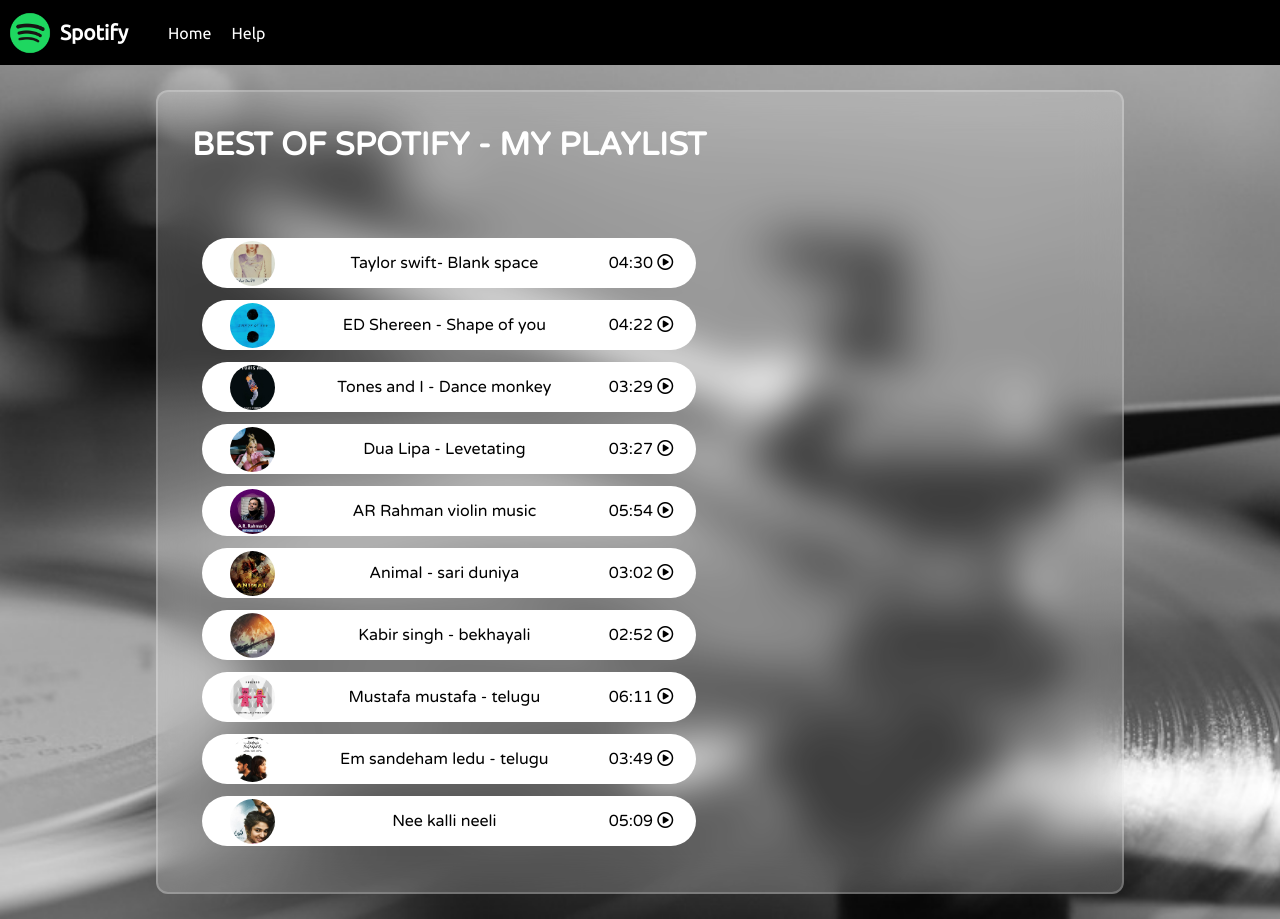
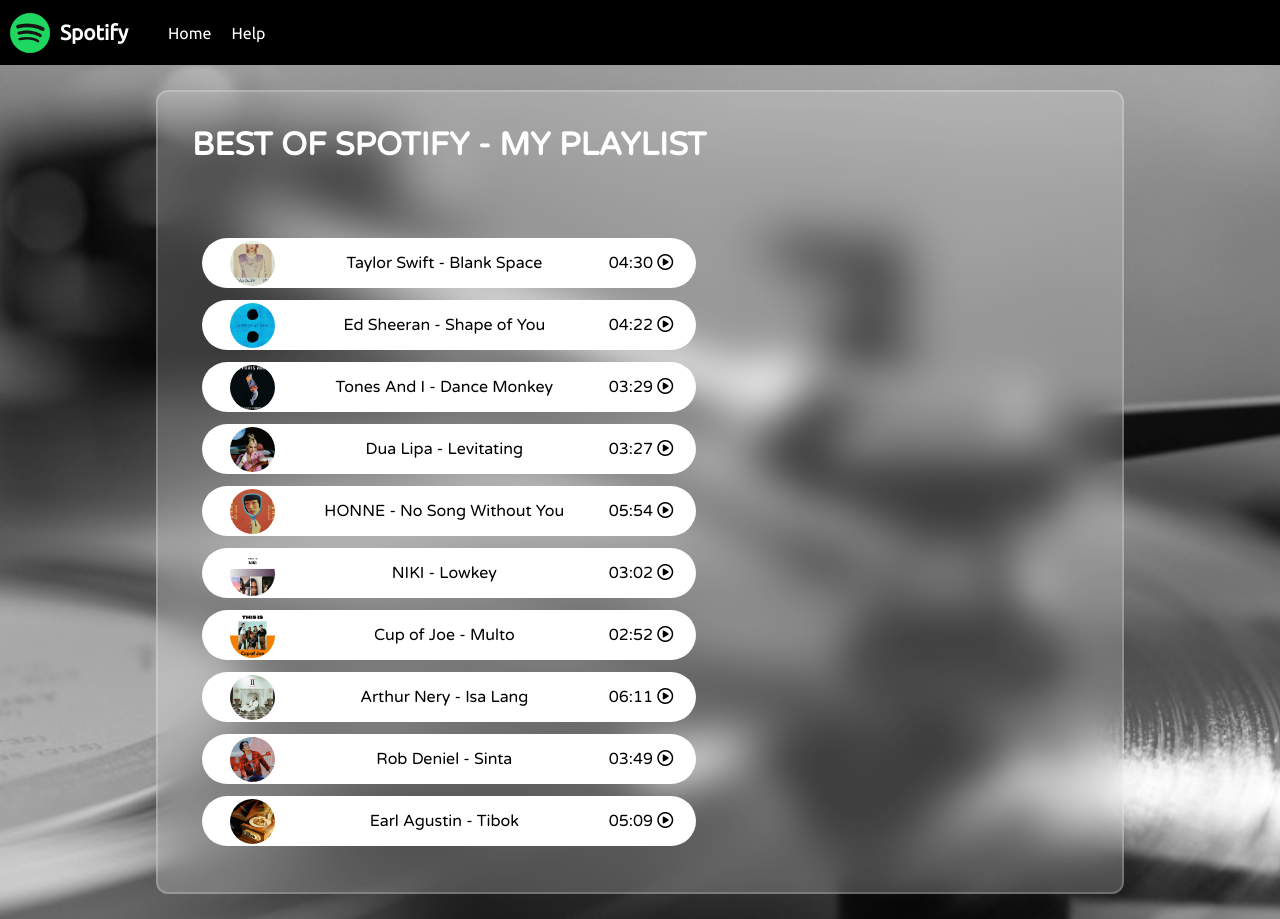
Before and after one commit to 13ntlent-afk/Mysp0tify, a plain HTML site: page Spotify-songs/songs.html in a window 1280 px wide. Drawn offline with Linux system fonts and the light colour scheme.

Commit message:
Change song covert img

```diff
--- a/Spotify-songs/script.js
+++ b/Spotify-songs/script.js
@@ -2,22 +2,21 @@
 let songIndex = 0;
 let audioElement = new Audio('songs/1.mp3');
 let masterPlay = document.getElementById('masterPlay');
-let myProgressBar = document.getElementById('myProgressBar');
 let gif = document.getElementById('gif');
 let masterSongName = document.getElementById('masterSongName');
 let songItems = Array.from(document.getElementsByClassName('songItem'));
 
 let songs = [
-    {songName: "Taylor swift- Blank space", filePath: "songs/1.mp3", coverPath: "covers/1.jpg"},
-    {songName: "ED Shereen - Shape of you", filePath: "songs/2.mp3", coverPath: "covers/2.jpg"},
-    {songName: "Tones and I - Dance monkey", filePath: "songs/3.mp3", coverPath: "covers/3.jpg"},
-    {songName: "Dua Lipa - Levetating", filePath: "songs/4.mp3", coverPath: "covers/4.jpg"},
-    {songName: "AR Rahman violin music", filePath: "songs/5.mp3", coverPath: "covers/5.jpg"},
-    {songName: "Animal - sari duniya ", filePath: "songs/6.mp3", coverPath: "covers/6.jpg"},
-    {songName: "Kabir singh - bekhayali", filePath: "songs/7.mp3", coverPath: "covers/7.jpg"},
-    {songName: "Mustafa mustafa - telugu", filePath: "songs/8.mp3", coverPath: "covers/8.jpg"},
-    {songName: "Em sandeham ledu - telugu", filePath: "songs/9.mp3", coverPath: "covers/9.jpg"},
-    {songName: "Nee kalli neeli", filePath: "songs/10.mp3", coverPath: "covers/10.jpg"},
+    {songName: "Taylor Swift - Blank Space", filePath: "songs/1.mp3", coverPath: "covers/1.jpg"},
+    {songName: "Ed Sheeran - Shape of You", filePath: "songs/2.mp3", coverPath: "covers/2.jpg"},
+    {songName: "Tones And I - Dance Monkey", filePath: "songs/3.mp3", coverPath: "covers/3.jpg"},
+    {songName: "Dua Lipa - Levitating", filePath: "songs/4.mp3", coverPath: "covers/4.jpg"},
+    {songName: "HONNE - No Song Without You", filePath: "songs/5.mp3", coverPath: "covers/honne.jpg"},
+    {songName: "NIKI - Lowkey", filePath: "songs/6.mp3", coverPath: "covers/niki.jpg"},
+    {songName: "Cup of Joe - Multo", filePath: "songs/7.mp3", coverPath: "covers/coj.jpg"},
+    {songName: "Arthur Nery - Isa Lang", filePath: "songs/8.mp3", coverPath: "covers/ar2r.jpg"},
+    {songName: "Rob Deniel - Sinta", filePath: "songs/9.mp3", coverPath: "covers/rob.jpg"},
+    {songName: "Earl Agustin - Tibok", filePath: "songs/10.mp3", coverPath: "covers/earl.jpg"},
 ]
 
 songItems.forEach((element, i)=>{
@@ -42,16 +41,6 @@ masterPlay.addEventListener('click', ()=>{
     }
 })
 // Listen to Events
-audioElement.addEventListener('timeupdate', ()=>{
-    // Update Seekbar
-    progress = parseInt((audioElement.currentTime/audioElement.duration)* 100);
-    myProgressBar.value = progress;
-})
-
-myProgressBar.addEventListener('change', ()=>{
-    audioElement.currentTime = myProgressBar.value * audioElement.duration/100;
-})
-
 const makeAllPlays = ()=>{
     Array.from(document.getElementsByClassName('songItemPlay')).forEach((element)=>{
         element.classList.remove('fa-pause-circle');
--- a/Spotify-songs/style.css
+++ b/Spotify-songs/style.css
@@ -86,11 +86,6 @@ body{
     cursor: pointer;
 }
 
-#myProgressBar{
-    width: 80vw;
-    cursor: pointer;
-}
-
 .songItemContainer{
     margin-top: 74px;
 }
```
Also changed, not shown: Spotify-songs/covers/5.jpg (deleted), Spotify-songs/covers/ar2r.jpg (added), Spotify-songs/covers/coj.jpg (added), Spotify-songs/covers/earl.jpg (added), Spotify-songs/covers/honne.jpg (added), Spotify-songs/covers/niki.jpg (added), Spotify-songs/covers/rob.jpg (added).
